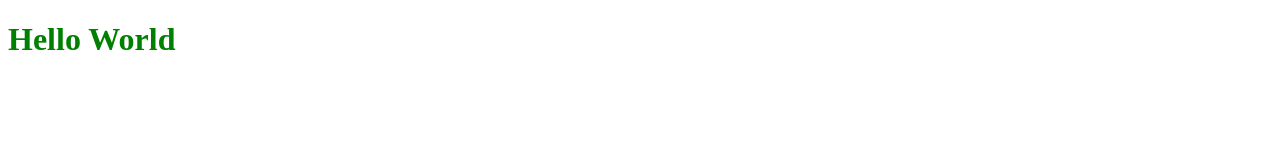
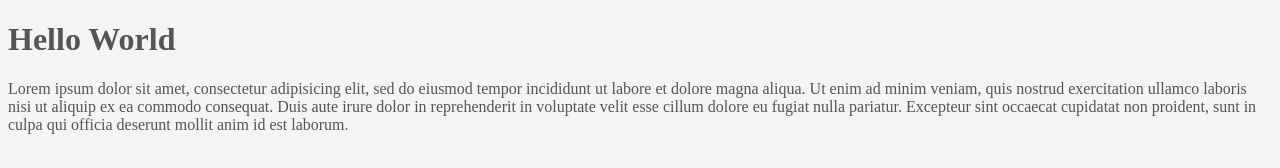
Before and after one commit to albert203/Learning-Website-coding-css-and-html-, a plain HTML site: page website execution on internet or sublime/learningcss.html in a window 1280 px wide. Drawn offline with Linux system fonts and the light colour scheme; files whose address does not match are found by name.

Commit message:
latest version css

```diff
--- a/CSS styles/style.css
+++ b/CSS styles/style.css
@@ -1,3 +1,11 @@
-h1{
-   color:green;
+body{
+   background-color:#f4f4f4;
+   color:#555555;
+
+   font-family:Alegreya;
+   font-size: 16px;
+   font-weight: normal;
+
+   /*shorter way of doing it:
+   font:normal 16px Alegreya*/
   }
--- a/website execution on internet or sublime/learningcss.html
+++ b/website execution on internet or sublime/learningcss.html
@@ -2,6 +2,20 @@
 	1. using inline CSS, is very oldschool and should not be used by 	proffessionals.
 	2. Using <style> tags within a single document.
 	3. Linking an external .css file, linking to a CSS file.
+-->
+
+<!-- Can use
+	body{
+		color: red
+	    background: blue
+	    }
+	 h1{
+	   color: #00ff00;
+	   		most black being 0's and most white being f's
+	   }
+	p{
+		color:rgb(0,0,255), this correspnds to red, green and blue.
+	}
 -->
 <!DOCTYPE html>
 <html>
@@ -12,8 +26,15 @@
 
 	</style>
 </head>
+<body>
 	<h1>Hello World</h1>
-<body>
-
+ 	<p>
+	Lorem ipsum dolor sit amet, consectetur adipisicing elit, sed do eiusmod
+	tempor incididunt ut labore et dolore magna aliqua. Ut enim ad minim veniam,
+	quis nostrud exercitation ullamco laboris nisi ut aliquip ex ea commodo
+	consequat. Duis aute irure dolor in reprehenderit in voluptate velit esse
+	cillum dolore eu fugiat nulla pariatur. Excepteur sint occaecat cupidatat non
+	proident, sunt in culpa qui officia deserunt mollit anim id est laborum.
+	</p>
 </body>
 </html>
```
Also changed, not shown: Study photos css crash course/ColoursCSS.PNG (added), 1 other file.
